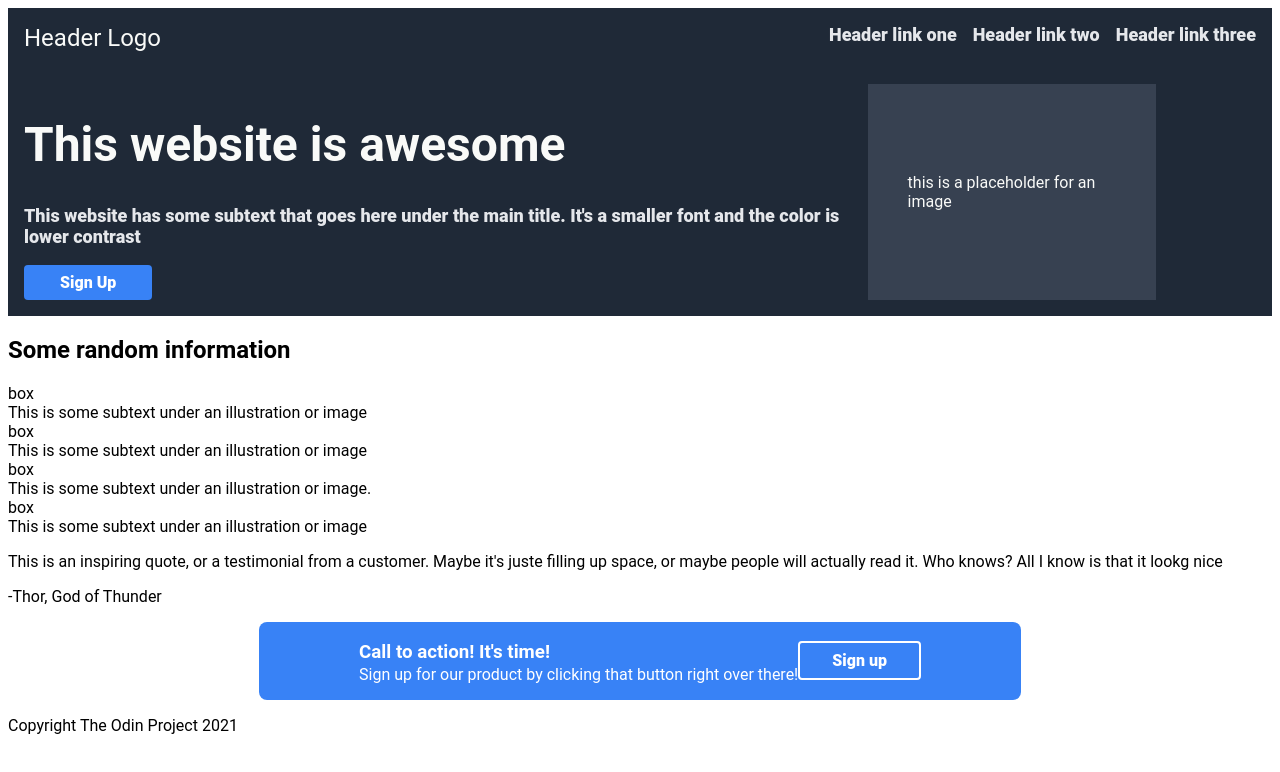
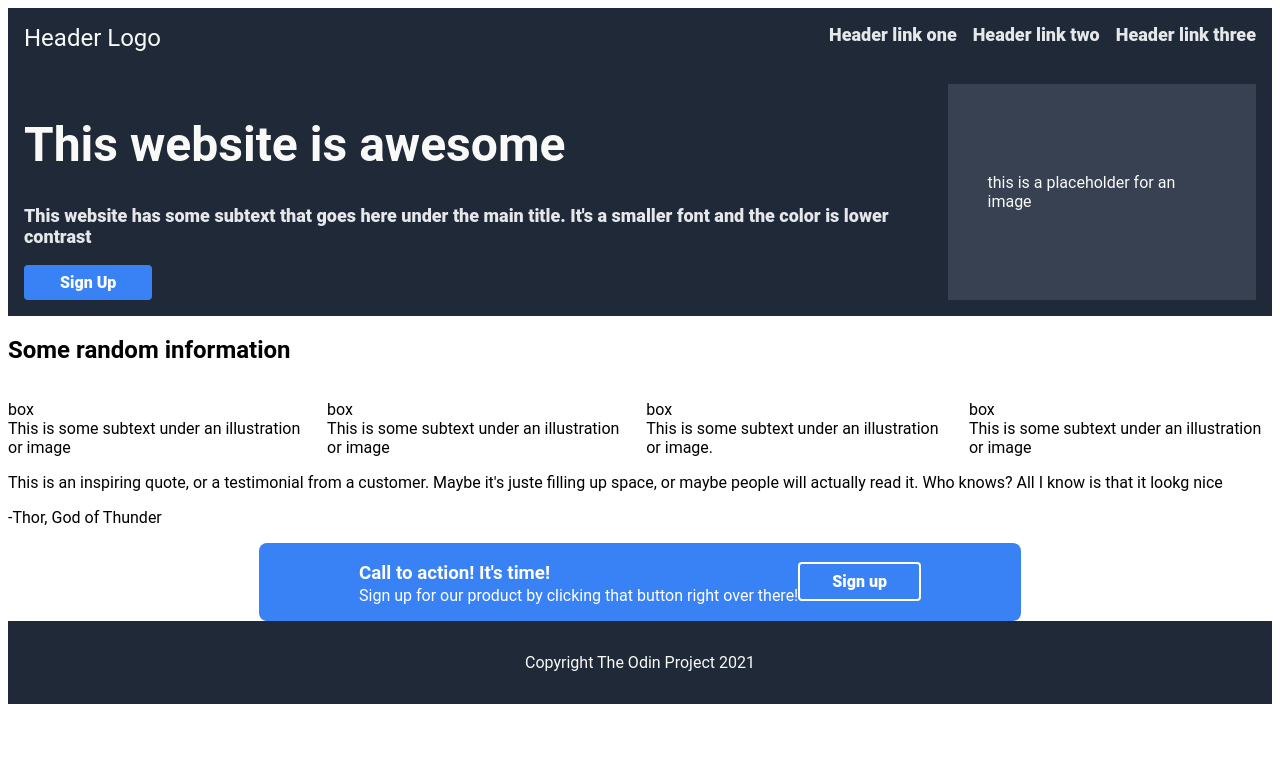
Before and after one commit to pidub-step/odin-landing-page, a plain HTML site: page index.html in a window 1280 px wide. Drawn offline with Linux system fonts and the light colour scheme.

Commit message:
index and styles

```diff
--- a/index.html
+++ b/index.html
@@ -31,7 +31,10 @@
     </div>
 
     <div class="section-2">
+        <div>
             <h2>Some random information</h2>
+        </div>
+        <div class="boxes">
             <div class="info">
                 <div class="box">box</div>
                 <div class="text">This is some subtext under an illustration or image</div>
@@ -47,6 +50,7 @@
             <div class="info">
                 <div class="box">box</div>
                 <div class="text">This is some subtext under an illustration or image</div>
+        </div>
         </div>
     </div>
     <div class="section-3">
--- a/styles.css
+++ b/styles.css
@@ -2,6 +2,7 @@ body {
    display: flex;
    flex-direction: column;
    font-family: 'roboto', sans-serif;
+   flex: 1 1 auto;
 
 .header {
   display: flex;
@@ -47,7 +48,18 @@ ul {
    background-color: #374151;
    padding: 40px;
    color: #f9faf8;
-   margin-right: 100px;
+   gap: 16px;
+ }
+
+ .section-2 {
+   display: flex;
+   flex-direction: column;
+   justify-content: center;
+   gap: 16px;
+ }
+
+ .boxes {
+   display: flex;
    gap: 16px;
  }
 
@@ -103,3 +115,11 @@ ul {
 h3 {
    margin-bottom: -14px;
 }
+
+.footer {
+   display: flex;
+   justify-content: center;
+   padding: 16px;
+   background-color: #1f2937;
+   color: #f9faf8;
+}
```
Lines whose indentation alone changed are shown as unchanged.
